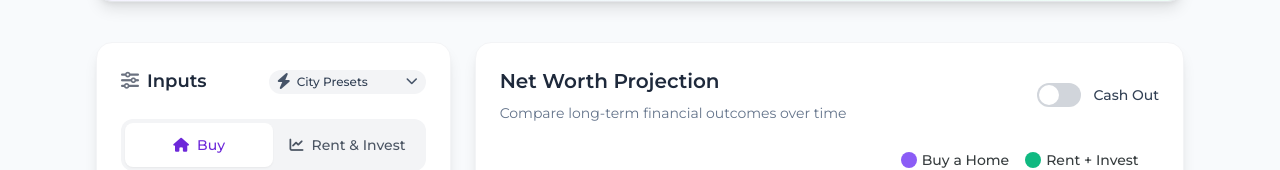
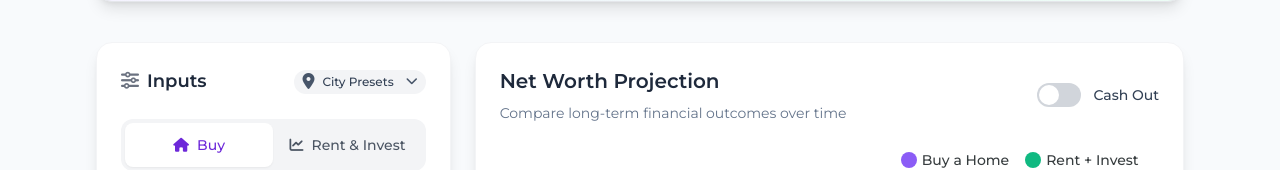
Before and after one commit to zebangeth/rent-or-buy.homes, a React (Vite) app: page / in a window 1280 px wide. Shown: the part 766-936 px from the top of the page. Built offline with nearby package versions, Linux system fonts and the light colour scheme.

Commit message:
Polish city presets selection dropdown

```diff
--- a/src/components/InputPanel/BuyInputs.tsx
+++ b/src/components/InputPanel/BuyInputs.tsx
@@ -91,7 +91,7 @@ export default function BuyInputs({ onSwitchToRent }: BuyInputsProps) {
       {/* Property Price */}
       <div>
         <div className="flex justify-between items-center mb-3">
-          <label className="text-sm font-medium text-dark-700">Property Purchase Price</label>
+          <label className="text-sm font-medium text-dark-700">Home Price</label>
           <div className="flex items-center space-x-2">
             <span className="text-xs text-dark-500">$</span>
             <input
--- a/src/components/InputPanel/InputPanel.tsx
+++ b/src/components/InputPanel/InputPanel.tsx
@@ -1,4 +1,4 @@
-import { useState } from "react";
+import { useState, useRef, useEffect } from "react";
 import { useApp } from "../../contexts";
 import { cityDefaults, getCityDefault } from "../../data/cityDefaults";
 import BuyInputs from "./BuyInputs";
@@ -9,18 +9,34 @@ type ActiveTab = "buy" | "rent";
 export default function InputPanel() {
   const { loadCityDefaults } = useApp();
   const [activeTab, setActiveTab] = useState<ActiveTab>("buy");
+  const [isDropdownOpen, setIsDropdownOpen] = useState(false);
+  const [selectedCity, setSelectedCity] = useState(cityDefaults[0]);
+  const dropdownRef = useRef<HTMLDivElement>(null);
 
-  const handleCityDefaultChange = (event: React.ChangeEvent<HTMLSelectElement>) => {
-    const cityId = event.target.value;
+  const handleCitySelect = (cityId: string) => {
     const cityData = getCityDefault(cityId);
 
     if (cityData) {
+      setSelectedCity(cityData);
       loadCityDefaults(cityData.data);
+      setIsDropdownOpen(false);
 
       // Show notification (simple console log for now, can be enhanced later)
       console.log(`Loaded defaults for ${cityData.name}`);
     }
   };
+
+  // Close dropdown when clicking outside
+  useEffect(() => {
+    const handleClickOutside = (event: MouseEvent) => {
+      if (dropdownRef.current && !dropdownRef.current.contains(event.target as Node)) {
+        setIsDropdownOpen(false);
+      }
+    };
+
+    document.addEventListener("mousedown", handleClickOutside);
+    return () => document.removeEventListener("mousedown", handleClickOutside);
+  }, []);
 
   return (
     <div className="card p-6 border border-gray-100" data-testid="input-panel">
@@ -29,23 +45,55 @@ export default function InputPanel() {
           <i className="fas fa-sliders-h text-gray-500 mr-2"></i>
           Inputs
         </h2>
-        <div className="relative inline-block">
-          <select
-            onChange={handleCityDefaultChange}
+        <div className="relative inline-block" ref={dropdownRef}>
+          <button
+            onClick={() => setIsDropdownOpen(!isDropdownOpen)}
             className="appearance-none text-xs font-medium text-dark-700 bg-gray-100 pl-7 pr-8 py-1 rounded-full cursor-pointer hover:bg-gray-200 transition focus:outline-none"
           >
-            {cityDefaults.map((city) => (
-              <option key={city.id} value={city.id}>
-                {city.name}
-              </option>
-            ))}
-          </select>
+            {selectedCity.id === "default" ? "City Presets" : selectedCity.name}
+          </button>
           <div className="pointer-events-none absolute inset-y-0 left-0 flex items-center pl-2">
-            <i className="fas fa-bolt text-dark-600"></i>
+            <i className="fas fa-map-marker-alt text-dark-600"></i>
           </div>
           <div className="pointer-events-none absolute inset-y-0 right-0 flex items-center pr-2">
-            <i className="fas fa-chevron-down text-xs text-dark-600"></i>
+            <i
+              className={`fas fa-chevron-down text-xs text-dark-600 transition-transform ${
+                isDropdownOpen ? "rotate-180" : ""
+              }`}
+            ></i>
           </div>
+
+          {isDropdownOpen && (
+            <div className="absolute top-full right-0 mt-1 w-52 bg-white border border-gray-200 rounded-lg shadow-lg z-50">
+              <div className="py-1">
+                {cityDefaults.map((city) => (
+                  <button
+                    key={city.id}
+                    onClick={() => handleCitySelect(city.id)}
+                    className={`w-full text-left px-3 py-2 text-sm hover:bg-gray-50 transition flex items-center space-x-2 ${
+                      selectedCity.id === city.id ? "bg-gray-50 text-primary-700 font-medium" : "text-gray-700"
+                    }`}
+                  >
+                    <i
+                      className={`text-xs text-gray-400 ${
+                        city.id === "default"
+                          ? "fas fa-minus"
+                          : selectedCity.id === city.id
+                          ? "fas fa-map-marker-alt text-primary-600"
+                          : "fas fa-map-marker-alt"
+                      }`}
+                    ></i>
+                    <p className="text-sm">{city.name}</p>
+                  </button>
+                ))}
+              </div>
+              <div className="border-t border-gray-100 px-3 py-2 bg-gray-50 rounded-b-lg">
+                <p className="text-2xs text-gray-500 leading-relaxed">
+                  Data sourced from Zillow, Redfin, and government websites. Collected by Gemini Deep Research.
+                </p>
+              </div>
+            </div>
+          )}
         </div>
       </div>
 
--- a/src/data/cityDefaults.ts
+++ b/src/data/cityDefaults.ts
@@ -9,7 +9,7 @@ export interface CityDefault {
 export const cityDefaults: CityDefault[] = [
   {
     id: "default",
-    name: "City Presets",
+    name: "Default",
     data: {
       propertyPrice: 1000000,
       downPaymentPercentage: 25,
--- a/tailwind.config.js
+++ b/tailwind.config.js
@@ -3,6 +3,10 @@ export default {
   content: ["./src/**/*.{ts,tsx}"],
   theme: {
     extend: {
+      fontSize: {
+        "2xs": "0.625rem",
+        "3xs": "0.5rem",
+      },
       colors: {
         primary: {
           50: "#f5f3ff",
```
Also changed, not shown: 1 other file (tests, documents, lock files or other folders).
